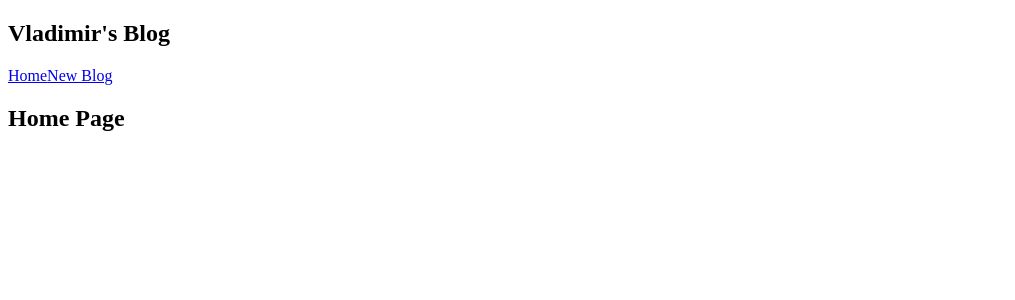
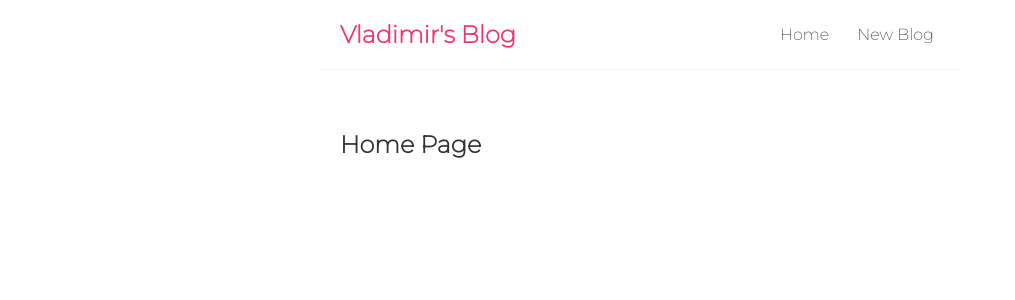
Before and after one commit to DevVlady/vlads-blog-app, a React (Create React App) app: page / in a window 1280 px wide. Shown: the top 300 px of the page, without its empty margins (0-1015 px from the left). Built offline with nearby package versions, Linux system fonts and the light colour scheme.

Commit message:
Added the styling for all the elements thus far inside the index.css file.

```diff
--- a/src/index.css
+++ b/src/index.css
@@ -1 +1,41 @@
 @import url('https://fonts.googleapis.com/css2?family=Montserrat:wght@200&display=swap');
+
+/* Base Styles */
+* {
+  margin: 0;
+  font-family: "Montserrat";
+  color: #333;
+}
+
+.navbar {
+  padding: 20px;
+  display: flex;
+  align-items: center;
+  max-width: 600px;
+  margin: 0 auto;
+  border-bottom: 1px solid #f2f2f2;
+}
+
+.navbar h1 {
+  color: #f1356d;
+}
+
+.navbar .links {
+  margin-left: auto;
+}
+
+.navbar a {
+  margin-left: 16px;
+  text-decoration: none;
+  padding: 6px;
+}
+
+.navbar a:hover {
+  color: #f1356d;
+}
+
+.content {
+  max-width: 600px;
+  margin: 40px auto;
+  padding: 20px;
+}
```
